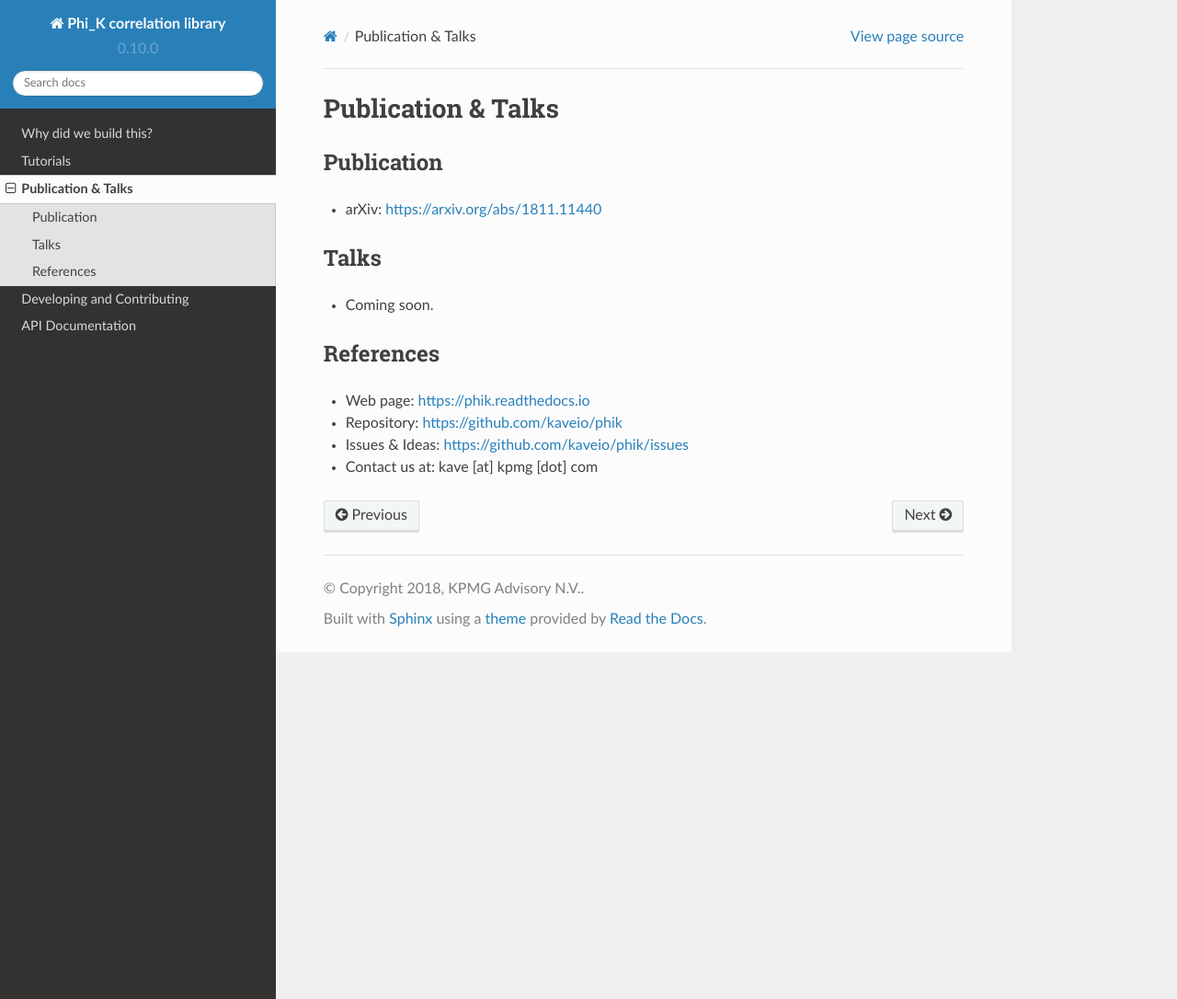
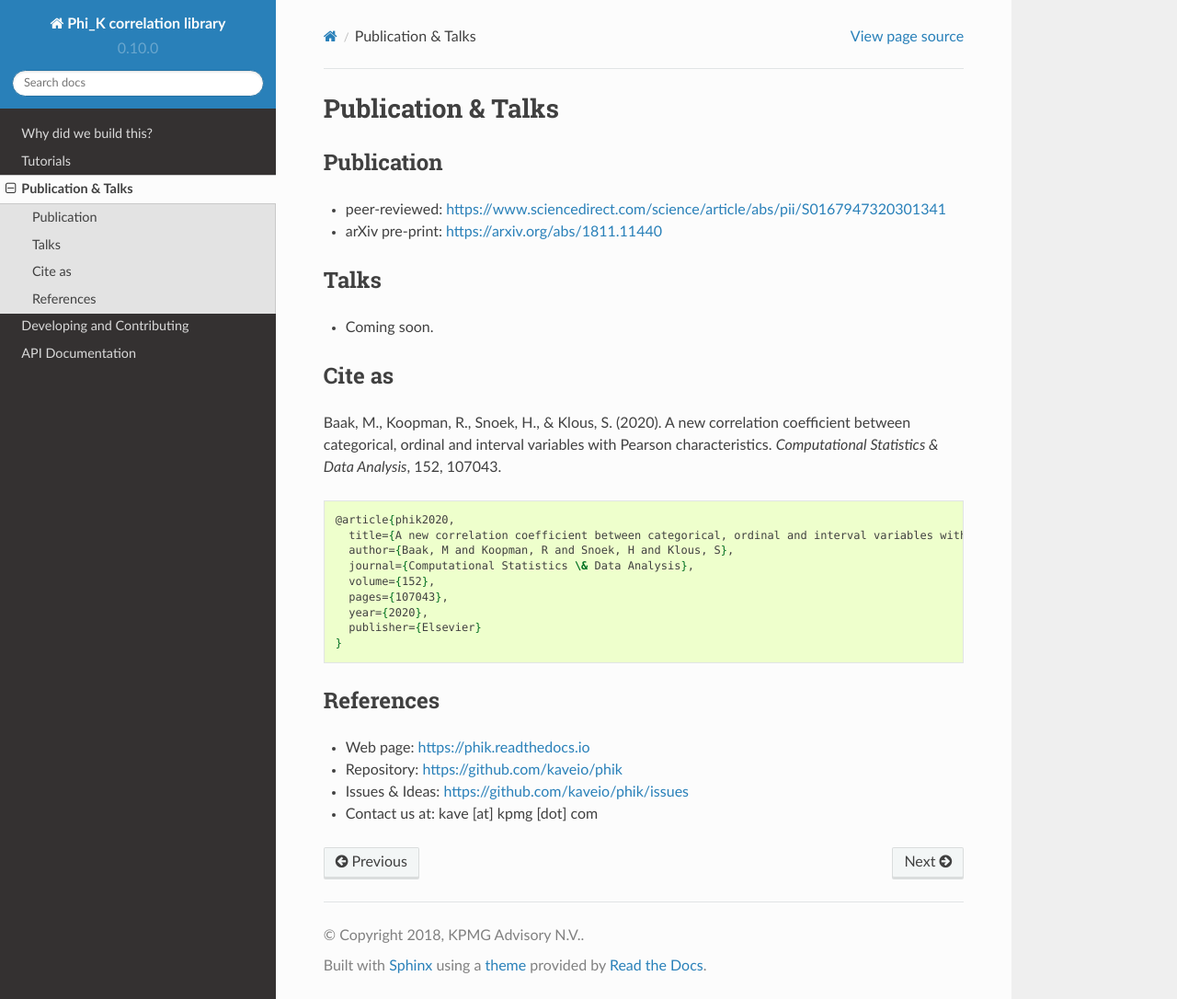
Before and after one commit to KaveIO/PhiK, a Sphinx documentation site: the page built from docs/source/publication.rst, in a window 1280 px wide and 1086 px high. Shown: the whole window at 92% size. Built offline with Sphinx 7.4.7 and the Read the Docs theme 2.0.0, drawn with Linux system fonts in a browser that asks for light colours; the version number is read from the project's files by our own code.

Commit message:
Update publication.rst

```diff
--- a/docs/source/publication.rst
+++ b/docs/source/publication.rst
@@ -5,7 +5,8 @@ Publication & Talks
 Publication
 -----------
 
-* arXiv: https://arxiv.org/abs/1811.11440
+* peer-reviewed: https://www.sciencedirect.com/science/article/abs/pii/S0167947320301341
+* arXiv pre-print: https://arxiv.org/abs/1811.11440
 
 
 Talks
@@ -14,6 +15,24 @@ Talks
 * Coming soon.
 
 
+Cite as
+-------
+
+Baak, M., Koopman, R., Snoek, H., & Klous, S. (2020). A new correlation coefficient between categorical, ordinal and interval variables with Pearson characteristics. *Computational Statistics & Data Analysis*, 152, 107043.
+
+
+.. code-block:: latex
+
+  @article{phik2020,
+    title={A new correlation coefficient between categorical, ordinal and interval variables with Pearson characteristics},
+    author={Baak, M and Koopman, R and Snoek, H and Klous, S},
+    journal={Computational Statistics \& Data Analysis},
+    volume={152},
+    pages={107043},
+    year={2020},
+    publisher={Elsevier}
+  }
+
 References
 ----------
 
```
